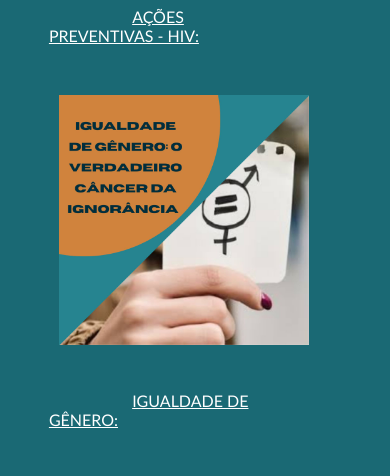
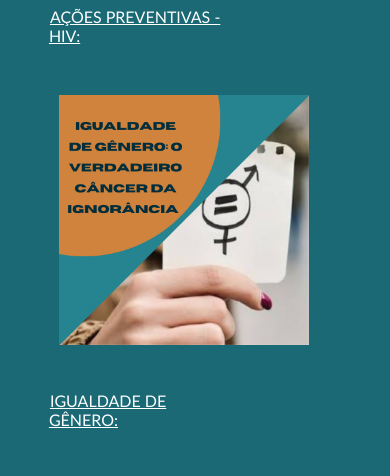
Before and after one commit to thetrue1b/Grupo2, a plain HTML site: page MDC/MDC.html in a window 390 px wide. Shown: the part 1137-1613 px from the top of the page. Drawn offline with Linux system fonts and the light colour scheme; a web font is replaced by a local one.

Commit message:
Add files via upload

```diff
--- a/MDC/MDC.html
+++ b/MDC/MDC.html
@@ -33,14 +33,14 @@
         </div>
 
         <div id="div1" class="coluna dois">
-                <a id="subtitulo2" href="https://drive.google.com/file/d/1hiiVTkcCrQCISitK5KNhBmJORPZyDiyI/view?usp=sharing" target="_blank"> AÇÕES PREVENTIVAS - HIV: </a> <br>
+                <a id="subtitulo1" href="https://drive.google.com/file/d/1hiiVTkcCrQCISitK5KNhBmJORPZyDiyI/view?usp=sharing" target="_blank"> AÇÕES PREVENTIVAS - HIV: </a> <br>
                 <embed id="artigos" src="artigos/EnzoBitencourt 1B - ARTIGO MDC-convertido.pdf" type='application/pdf'>
 
                 <img id="imagens" src="img/igualdade.jpeg" alt="artigo sobre igualdade de gênero"> <br><br><br>
        </div>
 
         <div id="div1" class="coluna dois">
-                <a id="subtitulo2" href="https://drive.google.com/file/d/1FW-YnEFsx3LQHVH_tssGl9b4YsHZdopv/view?usp=sharing" target="_blank"> IGUALDADE DE GÊNERO:  </a> <br>
+                <a id="subtitulo1" href="https://drive.google.com/file/d/1FW-YnEFsx3LQHVH_tssGl9b4YsHZdopv/view?usp=sharing" target="_blank"> IGUALDADE DE GÊNERO:  </a> <br>
                 <embed id="artigos" src="artigos/IGUALDADE DE GÊNERO 13.08.pdf" type='application/pdf'>
 
                 <img id="imagens" src="img/hiv.jpeg" alt="artigo sobre hiv" style="align-content: center;"> <br><br><br>
--- a/MDC/estilo.css
+++ b/MDC/estilo.css
@@ -243,7 +243,7 @@ footer2 {
     color: #ffffff;
     font-size: 16px;
     margin-left: 1px;
-    margin-right: 0px;
+    margin-right: 23%;
     margin-bottom: 20px;
     font-family: 'Gill Sans', 'Gill Sans MT', Calibri, 'Trebuchet MS', sans-serif;
     text-align: center;
```
